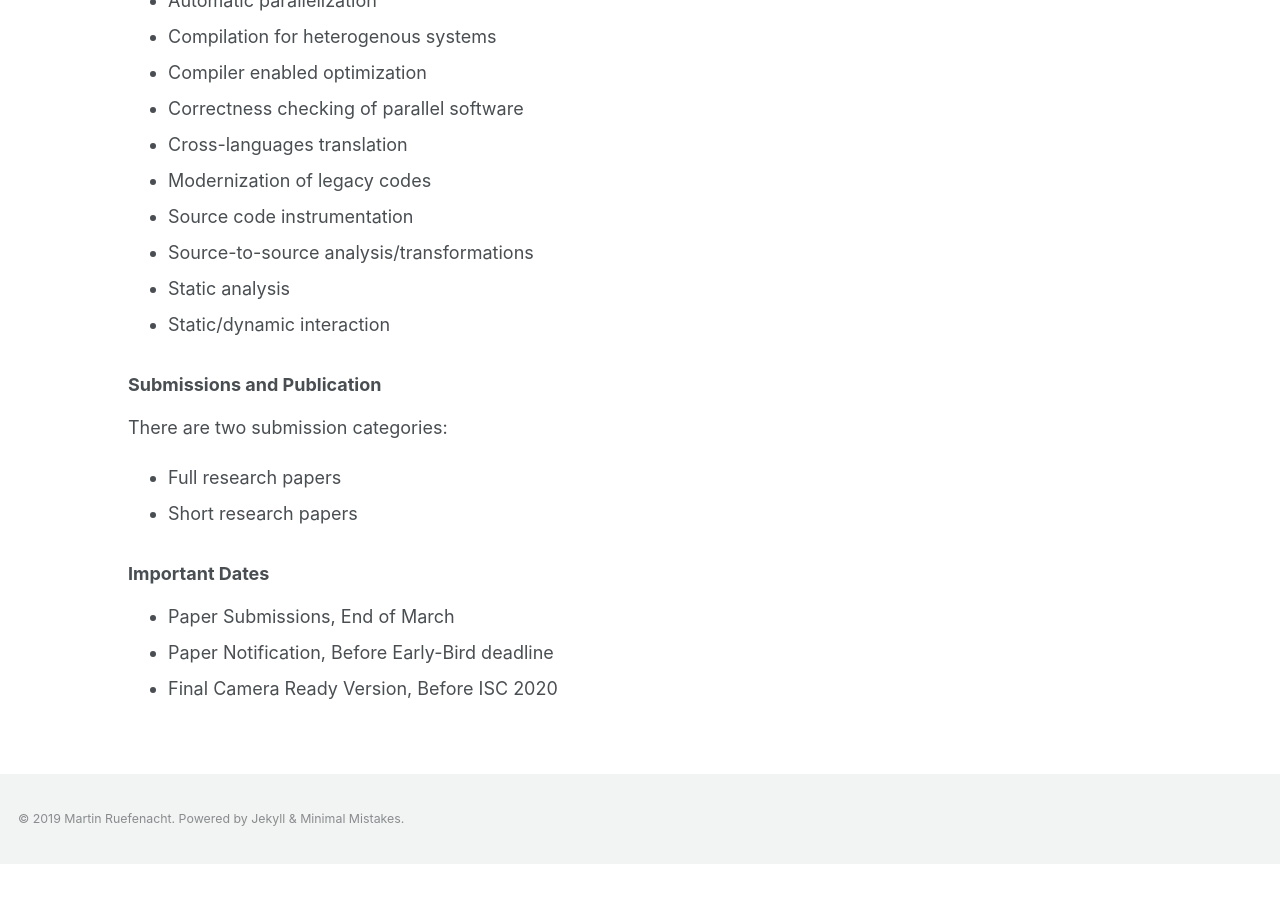
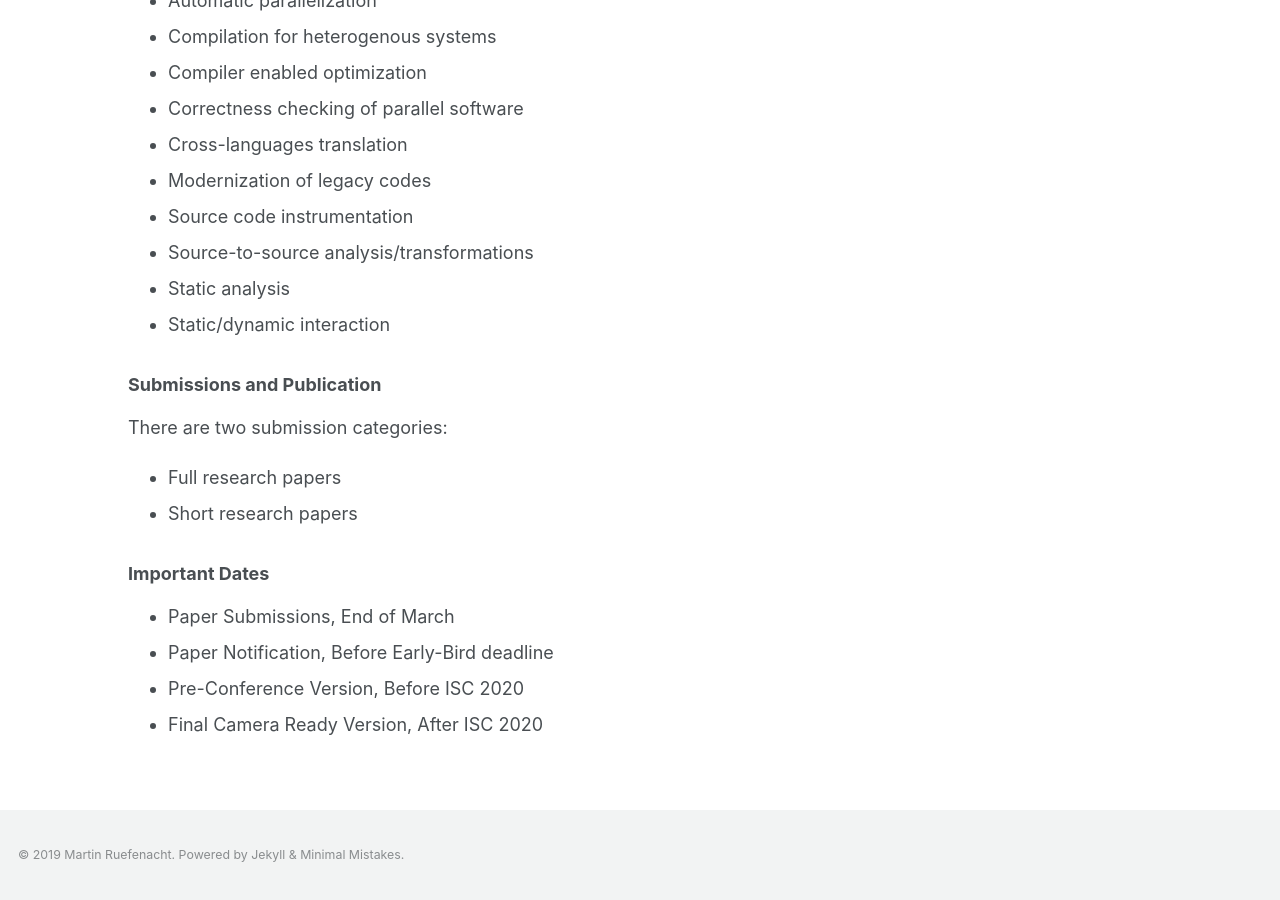
Before and after one commit to c3po-workshop/c3po-workshop.github.io, a Jekyll site: the page built from _pages/call.md, in a window 1280 px wide and 900 px high, scrolled down 1028 px. Built offline with Jekyll 4.4.1, drawn with Linux system fonts in a browser that asks for light colours; cached includes are drawn as plain includes; nearby versions of some CDN libraries; our own code applies the rules of GitHub Pages for plain Markdown files; before the commit the page ends 1892 px from its top, so only the background shows below that.

Commit message:
upd important dates with camera ready version

```diff
--- a/_pages/call.md
+++ b/_pages/call.md
@@ -67,4 +67,5 @@
 ### Important Dates
 - Paper Submissions, End of March
 - Paper Notification, Before Early-Bird deadline
-- Final Camera Ready Version, Before ISC 2020
+- Pre-Conference Version, Before ISC 2020
+- Final Camera Ready Version, After ISC 2020
```
